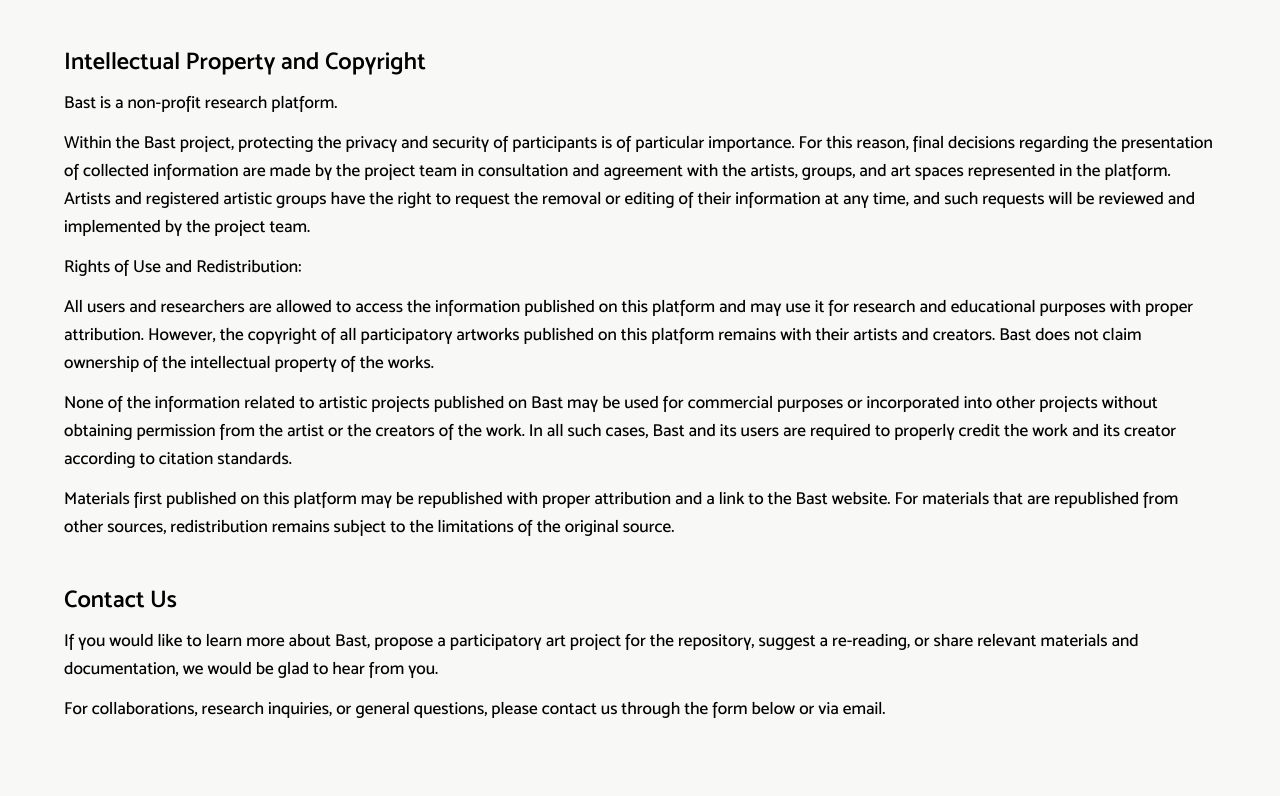
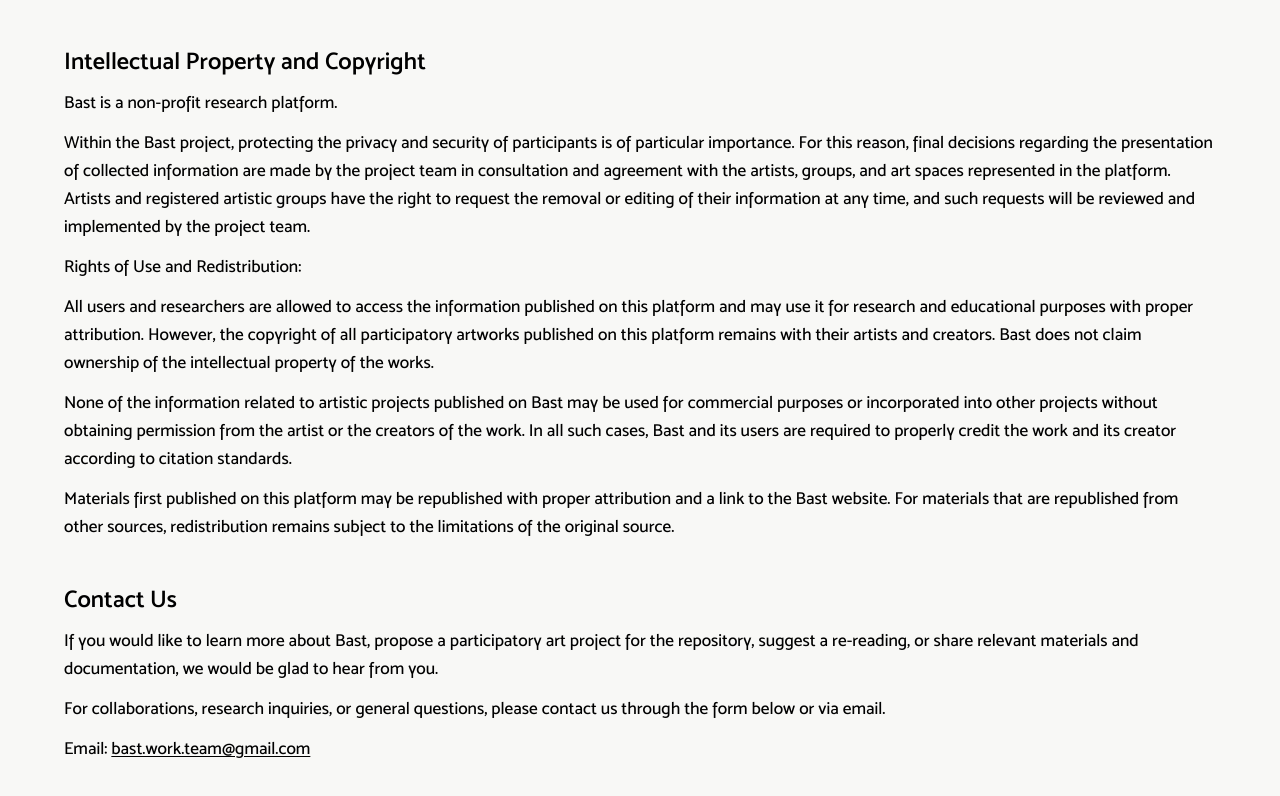
Before and after one commit to negarlatifian/bast, a Next.js app: page /aboutbast in a window 1280 px wide. Shown: the part 2592-3388 px from the top of the page. Built offline with nearby package versions, Linux system fonts and the light colour scheme.

Commit message:
saremy and email fixed

```diff
--- a/app/aboutbast/page.tsx
+++ b/app/aboutbast/page.tsx
@@ -296,6 +296,15 @@
           For collaborations, research inquiries, or general questions, please
           contact us through the form below or via email.
         </Paragraph>
+        <Paragraph>
+          Email:{' '}
+          <a
+            className='underline underline-offset-2'
+            href='mailto:bast.work.team@gmail.com'
+          >
+            bast.work.team@gmail.com
+          </a>
+        </Paragraph>
       </article>
     </MainLayout>
   );
--- a/data/rereading/book-reading-sanandaj.ts
+++ b/data/rereading/book-reading-sanandaj.ts
@@ -1,7 +1,7 @@
 export const sanandajReadingText = {
   slug: 'book-reading-sanandaj',
   title: 'Reading together: The temporary formation of the common',
-  author: 'Nastaran Saremi',
+  author: 'Nastaran Saremy',
   credit: 'Written by Nastaran Saremi,',
   role: 'Art Critic',
   year: '2026',
```
